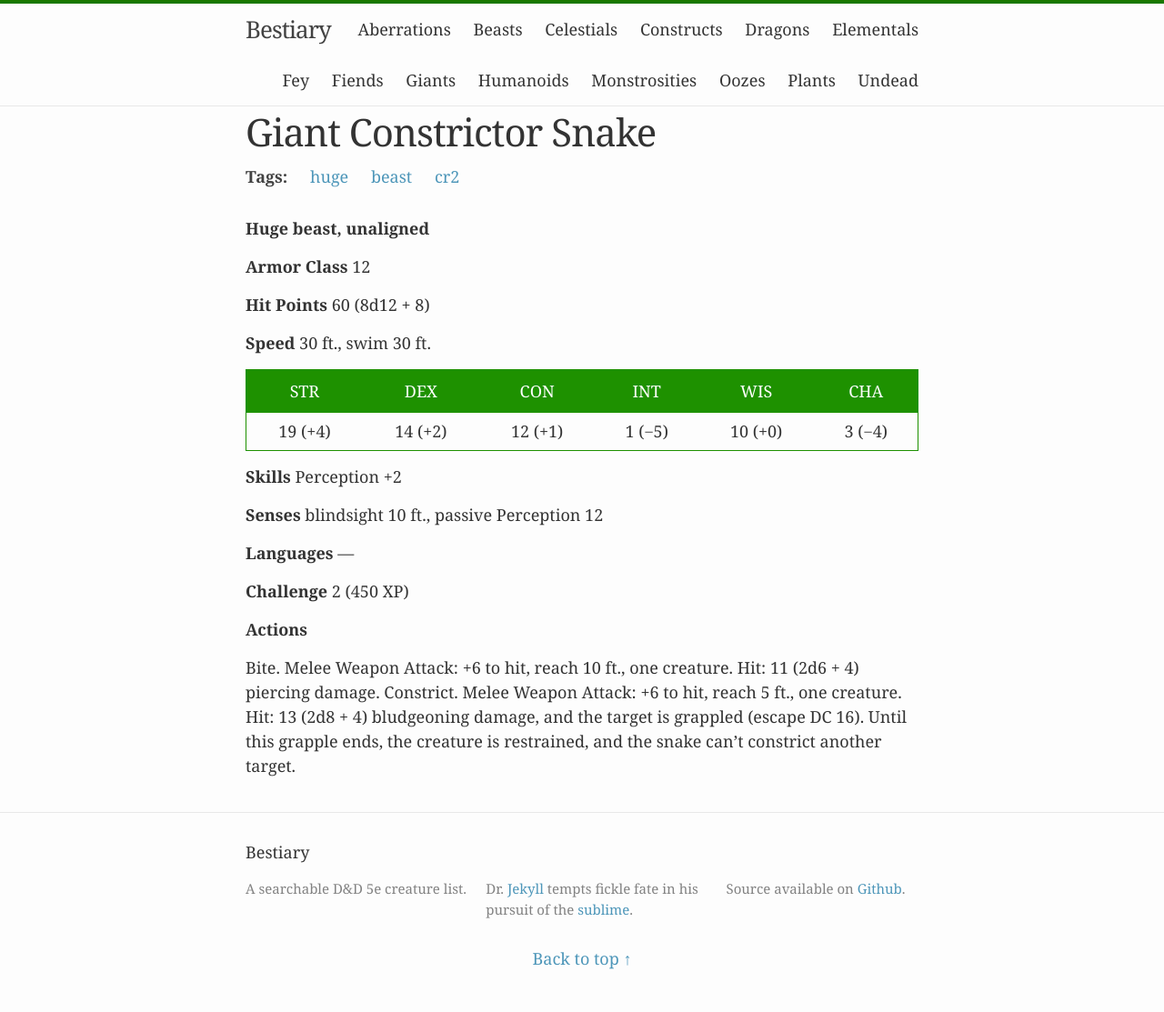
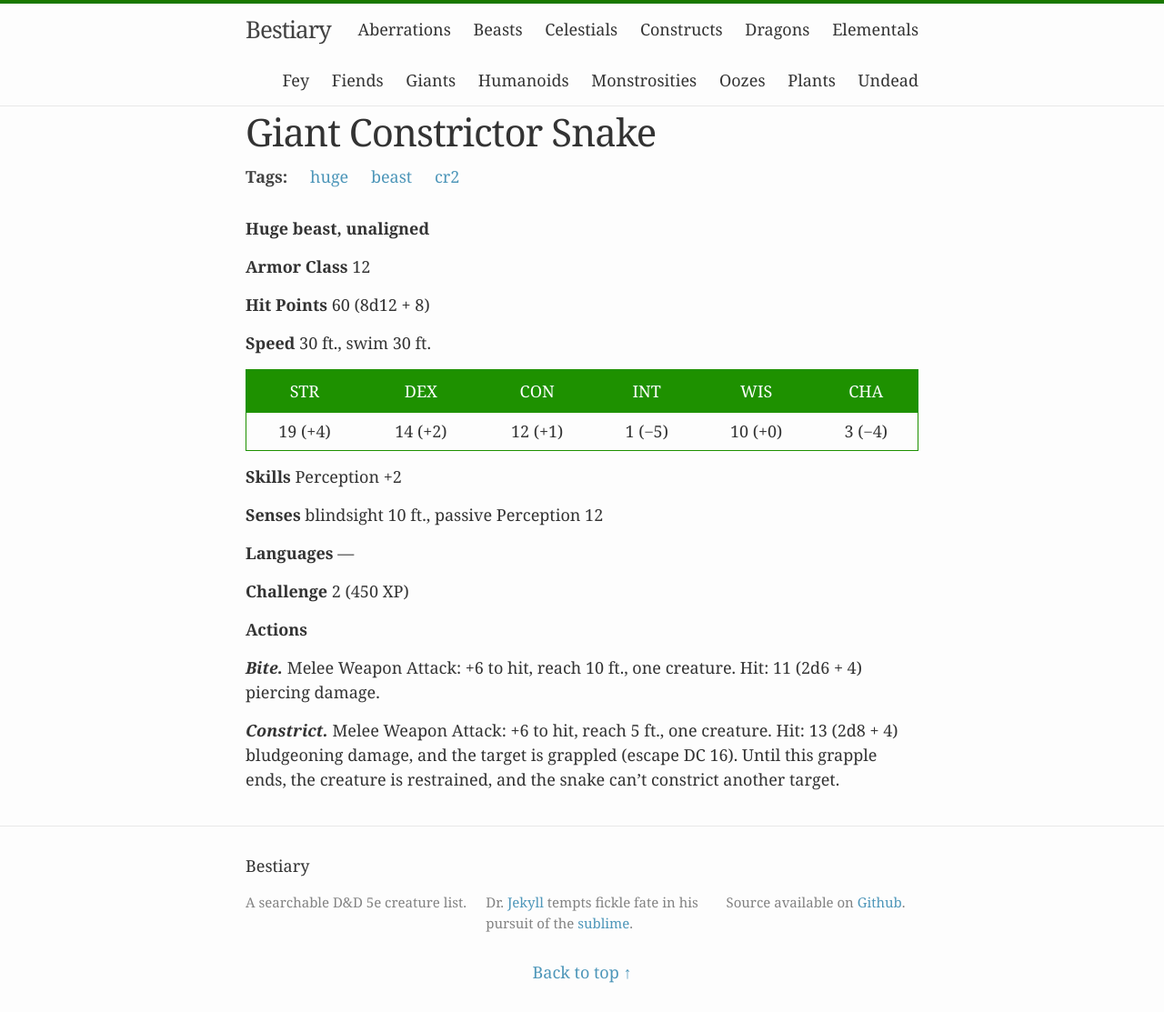
Before and after one commit to beaurancourt/bestiary, a Jekyll site: the page built from _posts/2016-02-29-giant-constrictor-snake.markdown, in a window 1280 px wide. Shown: the whole page at 91% size. Built offline with Jekyll 4.4.1, drawn with Linux system fonts in a browser that asks for light colours.

```diff
--- a/_posts/2016-02-29-giant-constrictor-snake.markdown
+++ b/_posts/2016-02-29-giant-constrictor-snake.markdown
@@ -29,4 +29,6 @@ tags: [huge, beast, cr2]
 
 **Actions**
 
-Bite. Melee Weapon Attack: +6 to hit, reach 10 ft., one creature. Hit: 11 (2d6 + 4) piercing damage. Constrict. Melee Weapon Attack: +6 to hit, reach 5 ft., one creature. Hit: 13 (2d8 + 4) bludgeoning damage, and the target is grappled (escape DC 16). Until this grapple ends, the creature is restrained, and the snake can’t constrict another target.
+***Bite.*** Melee Weapon Attack: +6 to hit, reach 10 ft., one creature. Hit: 11 (2d6 + 4) piercing damage.
+
+***Constrict.*** Melee Weapon Attack: +6 to hit, reach 5 ft., one creature. Hit: 13 (2d8 + 4) bludgeoning damage, and the target is grappled (escape DC 16). Until this grapple ends, the creature is restrained, and the snake can’t constrict another target.
```
